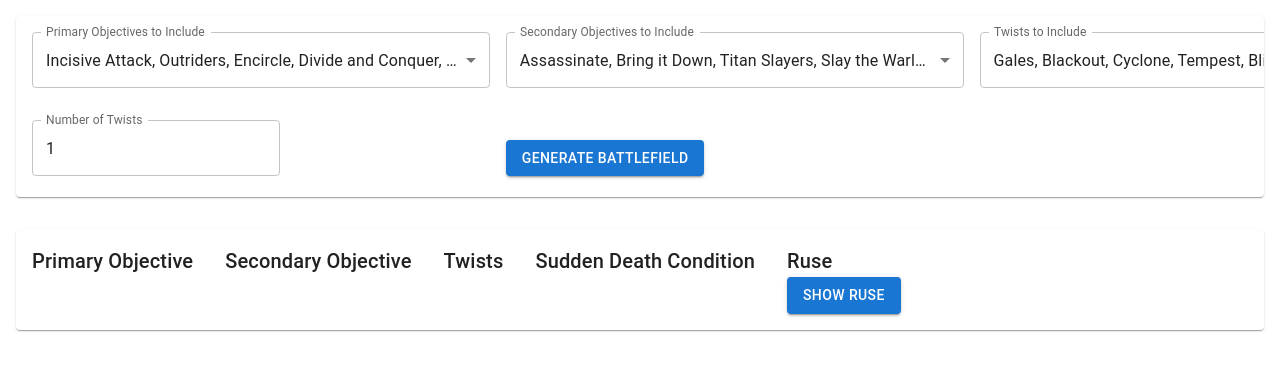
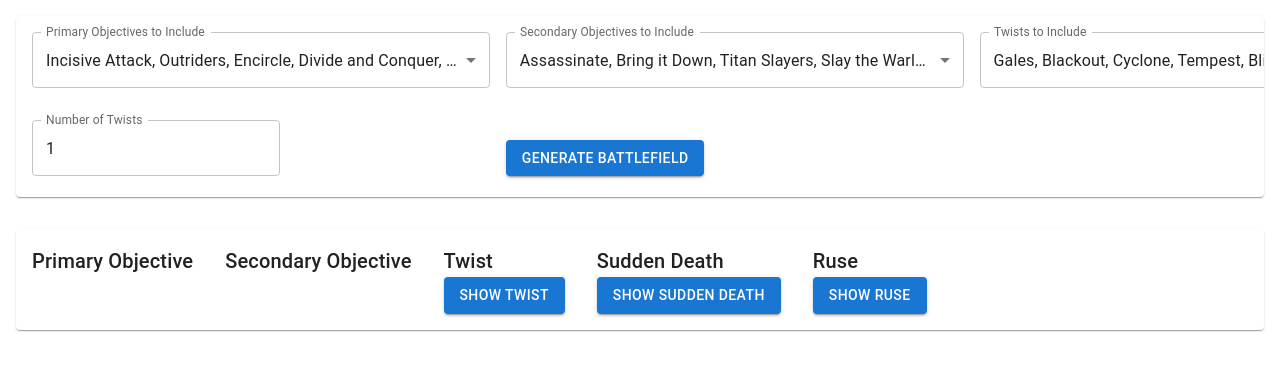
Before and after one commit to ken-bimmel/wh40k-hexgen, a React (Create React App) app: page / in a window 1280 px wide. Shown: the top 370 px of the page. Built offline with nearby package versions, Linux system fonts and the light colour scheme.

Commit message:
Add hide toggle for twist and sudden death

```diff
--- a/src/App.jsx
+++ b/src/App.jsx
@@ -50,6 +50,7 @@ function App() {
 
   const [twists, setTwists] = useState(TWISTS.map((obj) => obj.name));
   const [numberOfTwists, setNumberOfTwists] = useState(1);
+  const [showTwist, setShowTwist] = useState(false);
 
   const [ruses, setRuses] = useState(RUSES.map((obj) => obj.name));
   const [showRuse, setShowRuse] = useState(false);
@@ -57,6 +58,7 @@ function App() {
   const [suddenDeaths, setSuddenDeaths] = useState(
     SUDDEN_DEATH_CONDITIONS.map((obj) => obj.name)
   );
+  const [showSuddenDeath, setShowSuddenDeath] = useState(false);
 
   const [battlefield, setBattlefield] = useState({
     primaryObjective: null,
@@ -98,6 +100,9 @@ function App() {
   const handleNumberOfTwistsChange = (event) => {
     setNumberOfTwists(event.target.value);
   };
+  const toggleShowTwist = () => {
+    setShowTwist(!showTwist);
+  };
 
   const handleRusesChange = (event) => {
     const {
@@ -120,6 +125,9 @@ function App() {
       // On autofill we get a stringified value.
       typeof value === "string" ? value.split(",") : value
     );
+  };
+  const toggleShowSuddenDeath = () => {
+    setShowSuddenDeath(!showSuddenDeath);
   };
 
   const generateBattlefield = () => {
@@ -144,6 +152,9 @@ function App() {
 
     console.log(battlefieldConditions);
     setBattlefield(battlefieldConditions);
+    setShowRuse(false);
+    setShowTwist(false);
+    setShowSuddenDeath(false);
   };
 
   return (
@@ -380,17 +391,41 @@ function App() {
               </Typography>
             </Grid>
             <Grid item>
-              <Typography variant="h6">Twists</Typography>
-              <Typography variant="subtitle1" style={{ paddingLeft: "16px" }}>
-                {battlefield.twist.map((e, index) =>
-                  index < battlefield.twist.length - 1 ? `${e}, ` : e
+              <Typography variant="h6">
+                Twist{battlefield.twist.length > 1 ? "s" : null}
+              </Typography>
+              <Typography
+                variant="subtitle1"
+                style={showTwist ? { paddingLeft: "16px" } : null}
+              >
+                {showTwist ? (
+                  <span onClick={toggleShowTwist}>
+                    {battlefield.twist.map((e, index) =>
+                      index < battlefield.twist.length - 1 ? `${e}, ` : e
+                    )}
+                  </span>
+                ) : (
+                  <Button variant="contained" onClick={toggleShowTwist}>
+                    Show Twist{battlefield.twist.length > 1 ? "s" : null}
+                  </Button>
                 )}
               </Typography>
             </Grid>
             <Grid item>
-              <Typography variant="h6">Sudden Death Condition</Typography>
-              <Typography variant="subtitle1" style={{ paddingLeft: "16px" }}>
-                {battlefield.suddenDeath}
+              <Typography variant="h6">Sudden Death</Typography>
+              <Typography
+                variant="subtitle1"
+                style={showSuddenDeath ? { paddingLeft: "16px" } : null}
+              >
+                {showSuddenDeath ? (
+                  <span onClick={toggleShowSuddenDeath}>
+                    {battlefield.suddenDeath}
+                  </span>
+                ) : (
+                  <Button variant="contained" onClick={toggleShowSuddenDeath}>
+                    Show Sudden Death
+                  </Button>
+                )}
               </Typography>
             </Grid>
             <Grid item>
```
